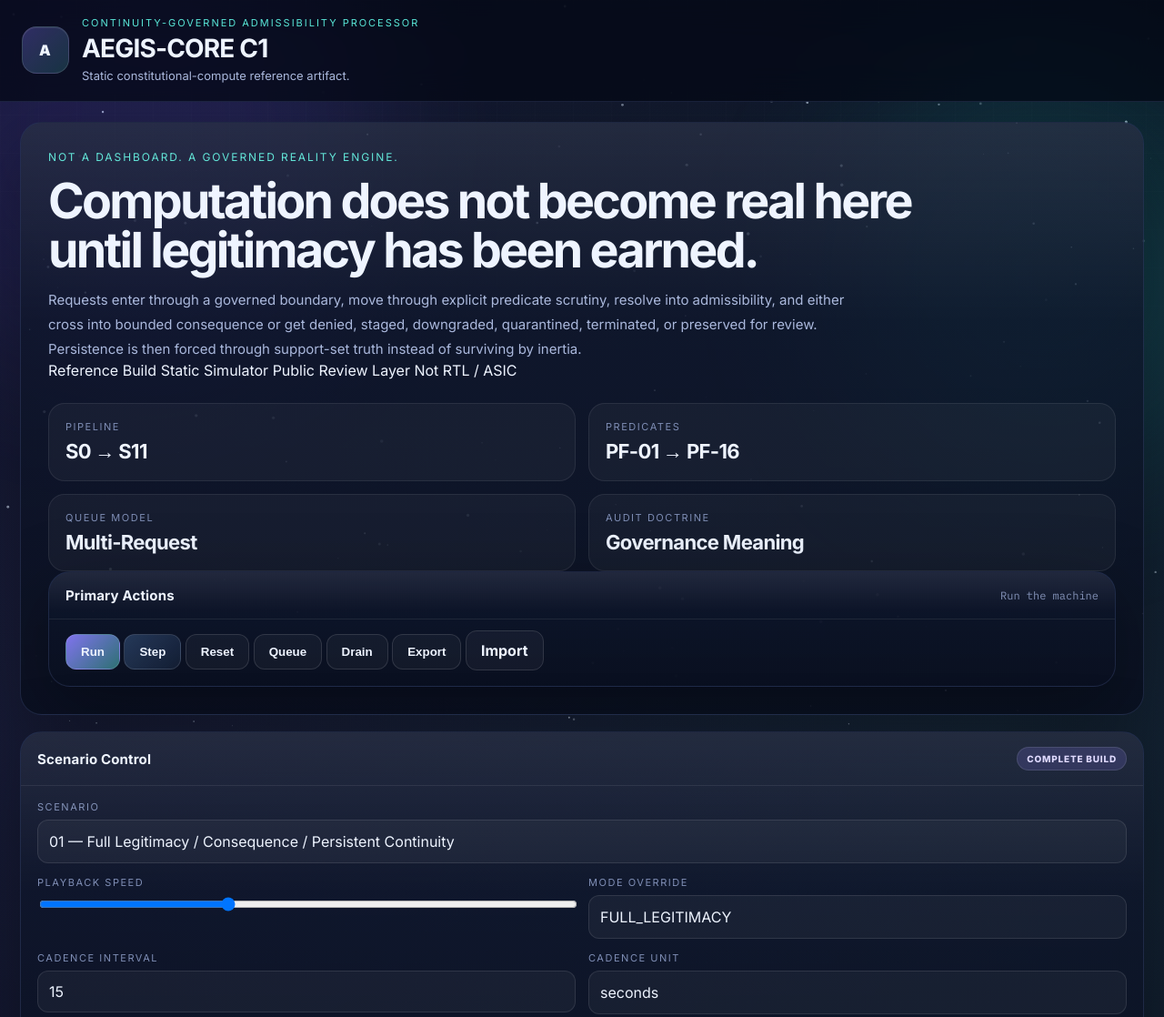
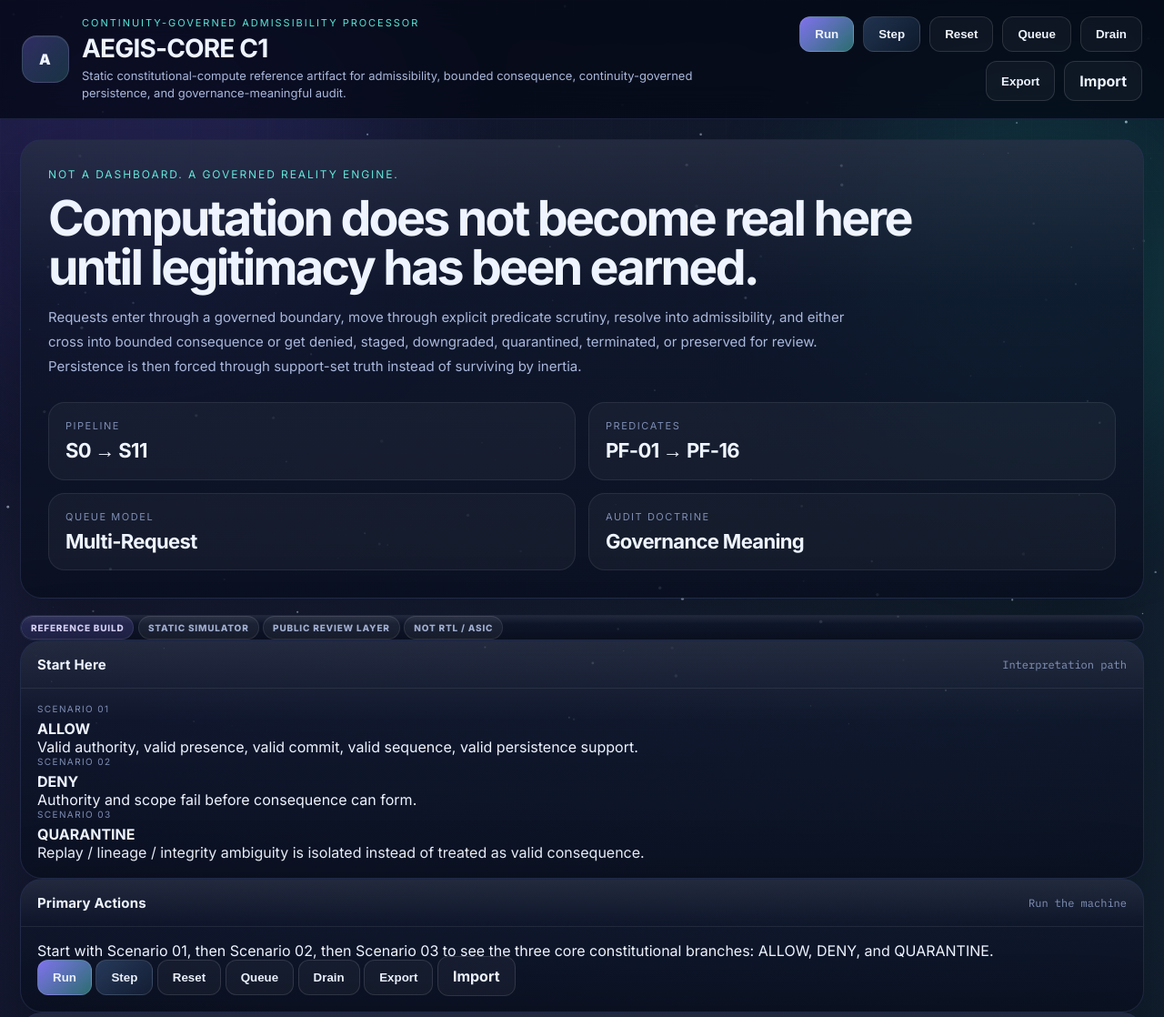
Before and after one commit to andrewatts23/aegis-core-c1, a plain HTML site: page index.html in a window 1280 px wide. Shown: the top 1118 px of the page at 91% size. Drawn offline with Linux system fonts and the light colour scheme.

Commit message:
Refine content and enhance user interaction in index.html
Updated the content of the description meta tag and modified the hero section to provide more detailed information about the AEGIS-CORE C1. Added buttons for various actions and adjusted the layout for better user interaction.

```diff
--- a/index.html
+++ b/index.html
@@ -6,7 +6,7 @@
   <title>AEGIS-CORE C1 — Constitutional-Compute Reference Artifact</title>
   <meta
     name="description"
-    content="AEGIS-CORE C1 static constitutional-compute reference artifact for admissibility, bounded consequence, continuity-governed persistence, and governance-meaningful audit."
+    content="AEGIS-CORE C1 static constitutional-compute reference artifact for admissibility-governed state formation, bounded consequence, continuity-governed persistence, and governance-meaningful audit."
   />
   <link rel="preconnect" href="https://fonts.googleapis.com" />
   <link rel="preconnect" href="https://fonts.gstatic.com" crossorigin />
@@ -29,9 +29,24 @@
         <div class="eyebrow">Continuity-Governed Admissibility Processor</div>
         <h1>AEGIS-CORE C1</h1>
         <p class="subline">
-          Static constitutional-compute reference artifact.
+          Static constitutional-compute reference artifact for admissibility,
+          bounded consequence, continuity-governed persistence, and
+          governance-meaningful audit.
         </p>
       </div>
+    </div>
+
+    <div class="topbar-actions">
+      <button id="runBtn" class="btn btn-primary" type="button">Run</button>
+      <button id="stepBtn" class="btn btn-secondary" type="button">Step</button>
+      <button id="resetBtn" class="btn btn-ghost" type="button">Reset</button>
+      <button id="queueBtn" class="btn btn-ghost" type="button">Queue</button>
+      <button id="drainQueueBtn" class="btn btn-ghost" type="button">Drain</button>
+      <button id="exportBtn" class="btn btn-ghost" type="button">Export</button>
+      <label class="btn btn-ghost file-btn">
+        Import
+        <input id="importInput" type="file" accept="application/json" hidden />
+      </label>
     </div>
   </header>
 
@@ -39,7 +54,9 @@
     <section class="hero panel">
       <div class="hero-copy">
         <div class="hero-kicker">Not a dashboard. A governed reality engine.</div>
-        <h2>Computation does not become real here until legitimacy has been earned.</h2>
+        <h2>
+          Computation does not become real here until legitimacy has been earned.
+        </h2>
         <p>
           Requests enter through a governed boundary, move through explicit predicate
           scrutiny, resolve into admissibility, and either cross into bounded
@@ -47,16 +64,8 @@
           or preserved for review. Persistence is then forced through support-set
           truth instead of surviving by inertia.
         </p>
-
-        <div class="release-strip">
-          <span class="release-pill">Reference Build</span>
-          <span class="release-pill">Static Simulator</span>
-          <span class="release-pill">Public Review Layer</span>
-          <span class="release-pill">Not RTL / ASIC</span>
-        </div>
       </div>
 
-      <div class="hero-side">
       <div class="hero-stats">
         <article class="stat-card">
           <span class="stat-label">Pipeline</span>
@@ -75,28 +84,68 @@
           <strong>Governance Meaning</strong>
         </article>
       </div>
+    </section>
 
-        <section class="panel hero-actions-panel">
-          <div class="panel-head compact-head">
+    <section class="release-strip panel">
+      <div class="release-strip-inner">
+        <span class="pill accent">Reference Build</span>
+        <span class="pill neutral">Static Simulator</span>
+        <span class="pill neutral">Public Review Layer</span>
+        <span class="pill neutral">Not RTL / ASIC</span>
+      </div>
+    </section>
+
+    <section class="intro-grid">
+      <section class="panel">
+        <div class="panel-head">
+          <h3>Start Here</h3>
+          <span class="mono faint">Interpretation path</span>
+        </div>
+        <div class="panel-body">
+          <div class="start-grid">
+            <article class="start-card">
+              <span class="tiny-label">Scenario 01</span>
+              <strong>ALLOW</strong>
+              <p>Valid authority, valid presence, valid commit, valid sequence, valid persistence support.</p>
+            </article>
+            <article class="start-card">
+              <span class="tiny-label">Scenario 02</span>
+              <strong>DENY</strong>
+              <p>Authority and scope fail before consequence can form.</p>
+            </article>
+            <article class="start-card">
+              <span class="tiny-label">Scenario 03</span>
+              <strong>QUARANTINE</strong>
+              <p>Replay / lineage / integrity ambiguity is isolated instead of treated as valid consequence.</p>
+            </article>
+          </div>
+        </div>
+      </section>
+
+      <section class="panel">
+        <div class="panel-head">
           <h3>Primary Actions</h3>
           <span class="mono faint">Run the machine</span>
         </div>
-          <div class="panel-body compact-body">
+        <div class="panel-body">
+          <div class="action-note">
+            Start with Scenario 01, then Scenario 02, then Scenario 03 to see the
+            three core constitutional branches: ALLOW, DENY, and QUARANTINE.
+          </div>
           <div class="action-grid">
-              <button id="runBtn" class="btn btn-primary" type="button">Run</button>
-              <button id="stepBtn" class="btn btn-secondary" type="button">Step</button>
-              <button id="resetBtn" class="btn btn-ghost" type="button">Reset</button>
-              <button id="queueBtn" class="btn btn-ghost" type="button">Queue</button>
-              <button id="drainQueueBtn" class="btn btn-ghost" type="button">Drain</button>
-              <button id="exportBtn" class="btn btn-ghost" type="button">Export</button>
-              <label class="btn btn-ghost file-btn import-btn">
+            <button id="runBtnProxy" class="btn btn-primary" type="button">Run</button>
+            <button id="stepBtnProxy" class="btn btn-secondary" type="button">Step</button>
+            <button id="resetBtnProxy" class="btn btn-ghost" type="button">Reset</button>
+            <button id="queueBtnProxy" class="btn btn-ghost" type="button">Queue</button>
+            <button id="drainQueueBtnProxy" class="btn btn-ghost" type="button">Drain</button>
+            <button id="exportBtnProxy" class="btn btn-ghost" type="button">Export</button>
+            <label class="btn btn-ghost file-btn">
               Import
-                <input id="importInput" type="file" accept="application/json" hidden />
+              <input id="importInputProxy" type="file" accept="application/json" hidden />
             </label>
           </div>
         </div>
       </section>
-      </div>
     </section>
 
     <section class="layout">
@@ -145,7 +194,7 @@
 
             <label class="field full">
               <span>Scenario Thesis</span>
-              <textarea id="scenarioNarrative" rows="5"></textarea>
+              <textarea id="scenarioNarrative" rows="6"></textarea>
             </label>
           </div>
         </section>
@@ -359,10 +408,48 @@
   </main>
 
   <footer class="footer">
-    <span>AEGIS-CORE C1 static simulator baseline.</span>
+    <span>AEGIS-CORE C1 constitutional-compute reference artifact.</span>
     <span class="mono faint">HTML • CSS • JavaScript • GitHub Pages ready</span>
   </footer>
 
+  <script>
+    document.addEventListener("DOMContentLoaded", function () {
+      const pairs = [
+        ["runBtnProxy", "runBtn"],
+        ["stepBtnProxy", "stepBtn"],
+        ["resetBtnProxy", "resetBtn"],
+        ["queueBtnProxy", "queueBtn"],
+        ["drainQueueBtnProxy", "drainQueueBtn"],
+        ["exportBtnProxy", "exportBtn"]
+      ];
+
+      pairs.forEach(function ([proxyId, realId]) {
+        const proxy = document.getElementById(proxyId);
+        const real = document.getElementById(realId);
+        if (proxy && real) {
+          proxy.addEventListener("click", function () {
+            real.click();
+          });
+        }
+      });
+
+      const importProxy = document.getElementById("importInputProxy");
+      const importReal = document.getElementById("importInput");
+      if (importProxy && importReal) {
+        importProxy.addEventListener("change", function () {
+          if (importProxy.files && importProxy.files.length) {
+            const dt = new DataTransfer();
+            Array.from(importProxy.files).forEach(function (file) {
+              dt.items.add(file);
+            });
+            importReal.files = dt.files;
+            importReal.dispatchEvent(new Event("change", { bubbles: true }));
+            importProxy.value = "";
+          }
+        });
+      }
+    });
+  </script>
   <script src="app.js"></script>
 </body>
 </html>
```
Lines whose indentation alone changed are shown as unchanged.
